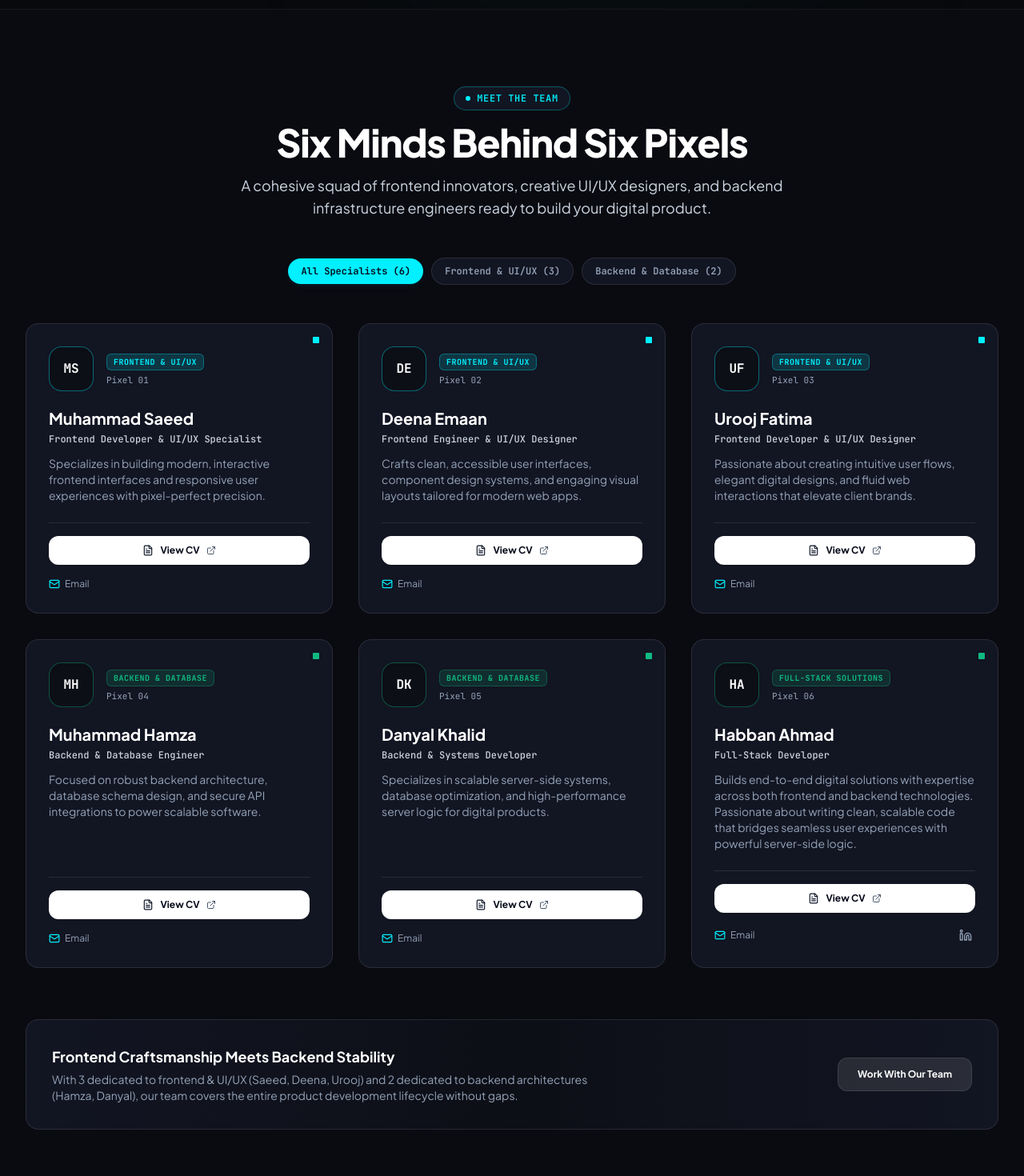
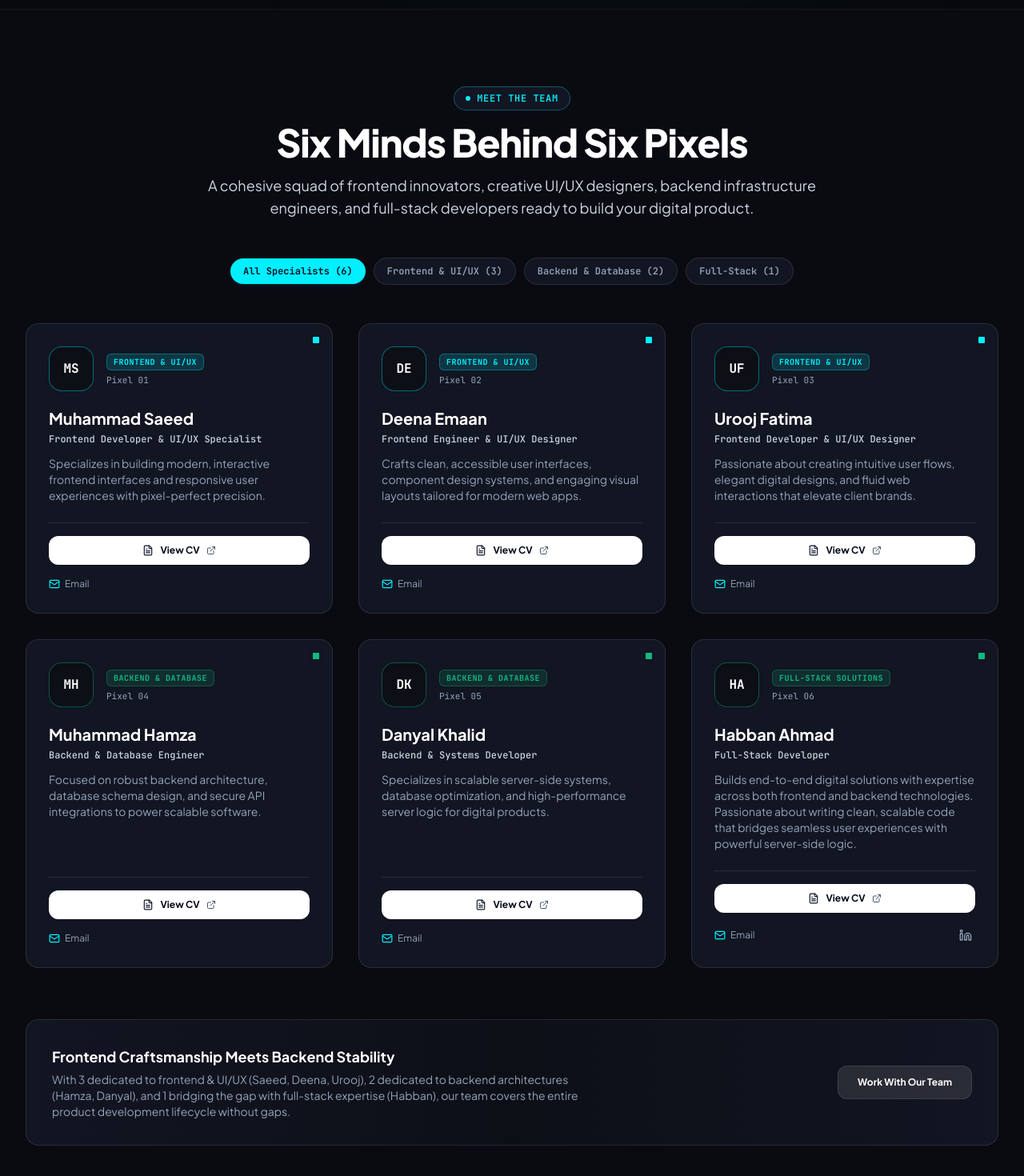
Before and after one commit to HBN-AMD/personal-portfolio, a React (Vite) app: page / in a window 1280 px wide. Shown: the part 3245-4715 px from the top of the page at 80% size. Built offline with nearby package versions, Linux system fonts and the light colour scheme.

Commit message:
Add Full-Stack filter tab to team section

```diff
--- a/src/components/TeamSection.jsx
+++ b/src/components/TeamSection.jsx
@@ -14,7 +14,8 @@ export default function TeamSection() {
   const domainTabs = [
     { label: 'All Specialists (6)', value: 'All' },
     { label: 'Frontend & UI/UX (3)', value: 'Frontend & UI/UX' },
-    { label: 'Backend & Database (2)', value: 'Backend & Database' }
+    { label: 'Backend & Database (2)', value: 'Backend & Database' },
+    { label: 'Full-Stack (1)', value: 'Full-Stack Solutions' }
   ];
 
   return (
@@ -35,7 +36,7 @@ export default function TeamSection() {
           </h2>
 
           <p className="text-slate-300 text-base sm:text-lg leading-relaxed">
-            A cohesive squad of frontend innovators, creative UI/UX designers, and backend infrastructure engineers ready to build your digital product.
+            A cohesive squad of frontend innovators, creative UI/UX designers, backend infrastructure engineers, and full-stack developers ready to build your digital product.
           </p>
         </div>
 
@@ -77,7 +78,7 @@ export default function TeamSection() {
               Frontend Craftsmanship Meets Backend Stability
             </h4>
             <p className="text-xs sm:text-sm text-slate-400 max-w-2xl">
-              With 3 dedicated to frontend &amp; UI/UX (Saeed, Deena, Urooj) and 2 dedicated to backend architectures (Hamza, Danyal), our team covers the entire product development lifecycle without gaps.
+              With 3 dedicated to frontend &amp; UI/UX (Saeed, Deena, Urooj), 2 dedicated to backend architectures (Hamza, Danyal), and 1 bridging the gap with full-stack expertise (Habban), our team covers the entire product development lifecycle without gaps.
             </p>
           </div>
 
```
